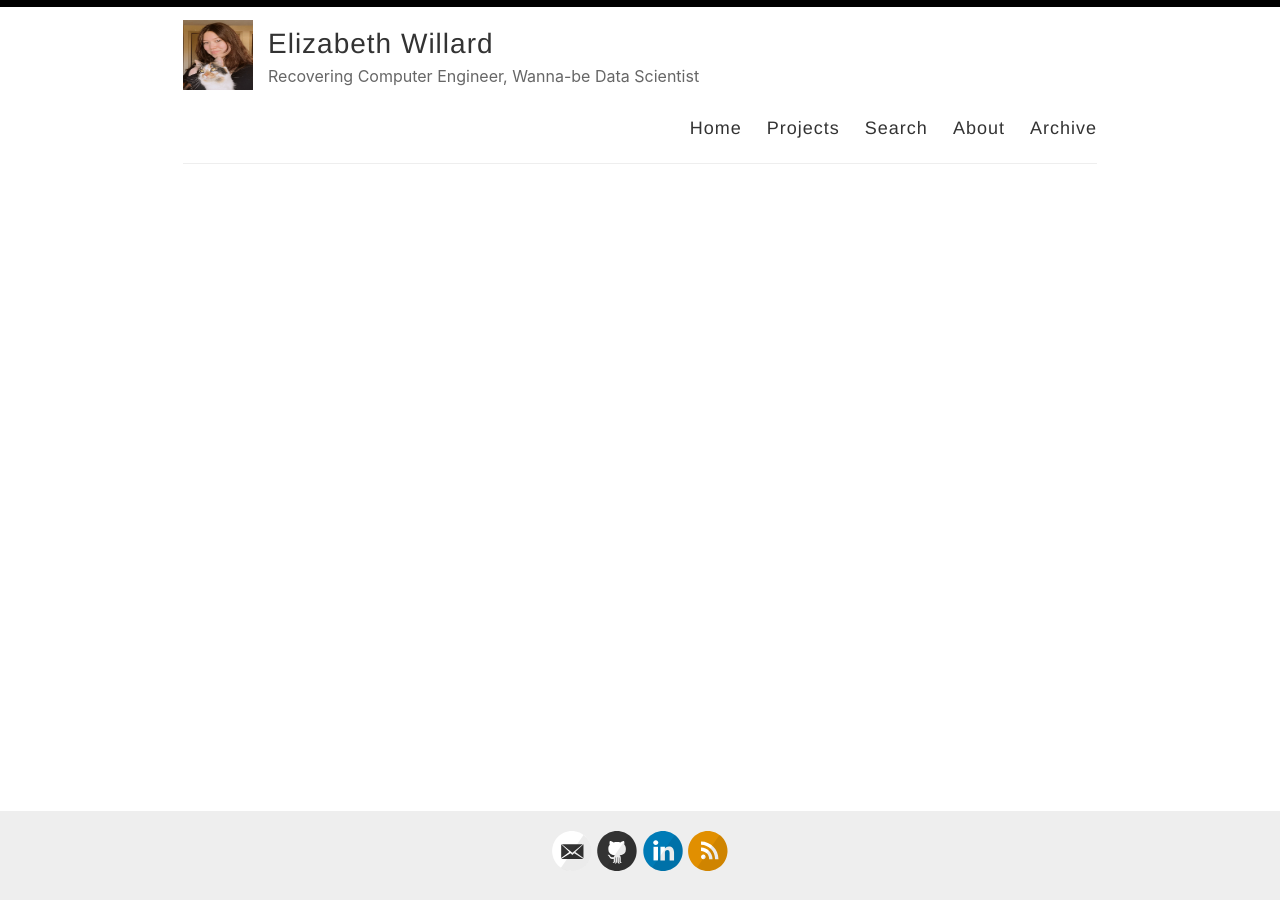
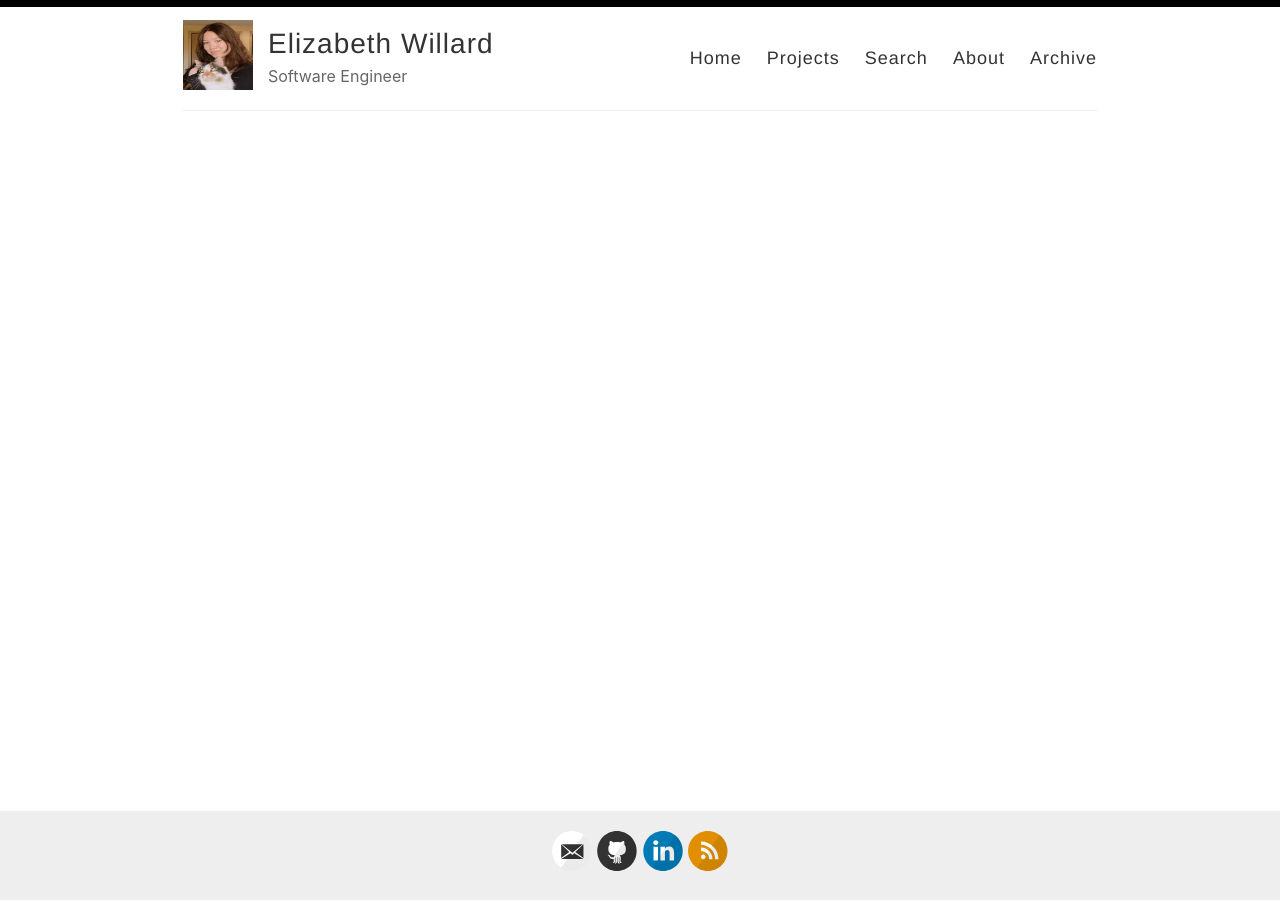
Before and after one commit to elizabethwillard/elizabethwillard.github.io, a Jekyll site: the page built from index.html, in a window 1280 px wide. Built offline with Jekyll 4.4.1, drawn with Linux system fonts in a browser that asks for light colours; the list of posts is cut into pages by our own code.

Commit message:
Update _config.yml

```diff
--- a/_config.yml
+++ b/_config.yml
@@ -9,7 +9,7 @@ name: Elizabeth Willard
 author: Elizabeth Willard
 
 # Short bio or description (displayed in the header)
-description: Recovering Computer Engineer, Wanna-be Data Scientist
+description: Software Engineer
 
 # URL of your avatar or profile pic (you could use your GitHub profile pic)
 avatar: /images/eliz.jpg
```
